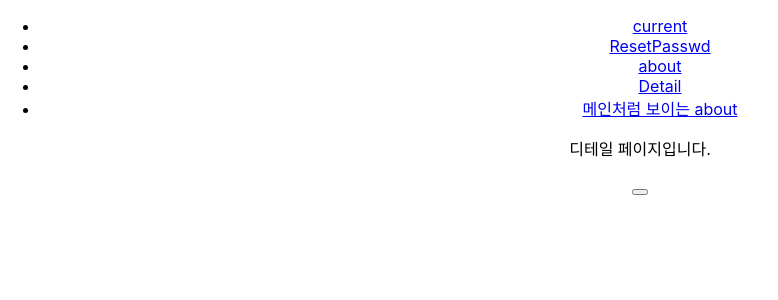
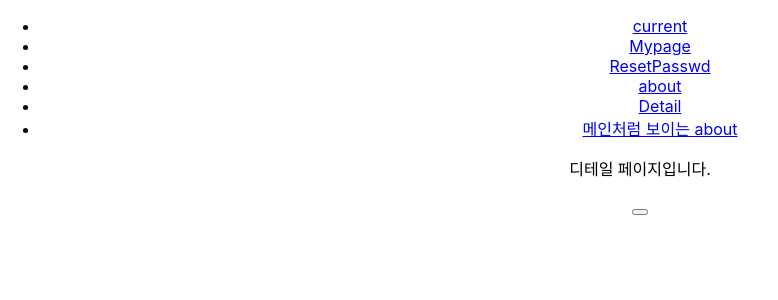
Before and after one commit to jeong-hoi-seok/frontend_playground, a React (Create React App) app: page /Detail in a window 1280 px wide. Shown: the top 300 px of the page, without its empty margins (0-778 px from the left). Built offline with nearby package versions, Linux system fonts and the light colour scheme.

Commit message:
[테스트] - 중첩 폴더의 경로 수정하기

```diff
--- a/src/App.js
+++ b/src/App.js
@@ -7,6 +7,7 @@ import Header from './pages/Header';
 import About from './pages/About';
 import Detail from './pages/Detail';
 import ResetPasswd from './pages/mypage/ResetPasswd';
+import Mypage from './pages/mypage/Mypage';
 
 
 
@@ -21,7 +22,13 @@ function App() {
 
           <Route path='/Home' element={<About/>}></Route>
           <Route path='/Detail' element={<Detail/>}></Route>
-          <Route path='/mypage/ResetPasswd' element={<ResetPasswd/>}></Route>
+
+
+          <Route path='/mypage'>
+            <Route index element={<Mypage/>}></Route>
+            <Route path='/mypage/resetPasswd' element={<ResetPasswd/>}></Route>
+          </Route>
+
         </Routes>
       </BrowserRouter>
     </div>
--- a/src/pages/Header.jsx
+++ b/src/pages/Header.jsx
@@ -10,7 +10,10 @@ const Header = ()=>{
                     <Link to="/">current</Link>
                 </li>
                 <li>
-                    <Link to="/mypage/ResetPasswd">ResetPasswd</Link>
+                    <Link to="/mypage">Mypage</Link>
+                </li>
+                <li>
+                    <Link to="/mypage/resetPasswd">ResetPasswd</Link>
                 </li>
                 <li>
                     <Link to="/About">about</Link>
```
